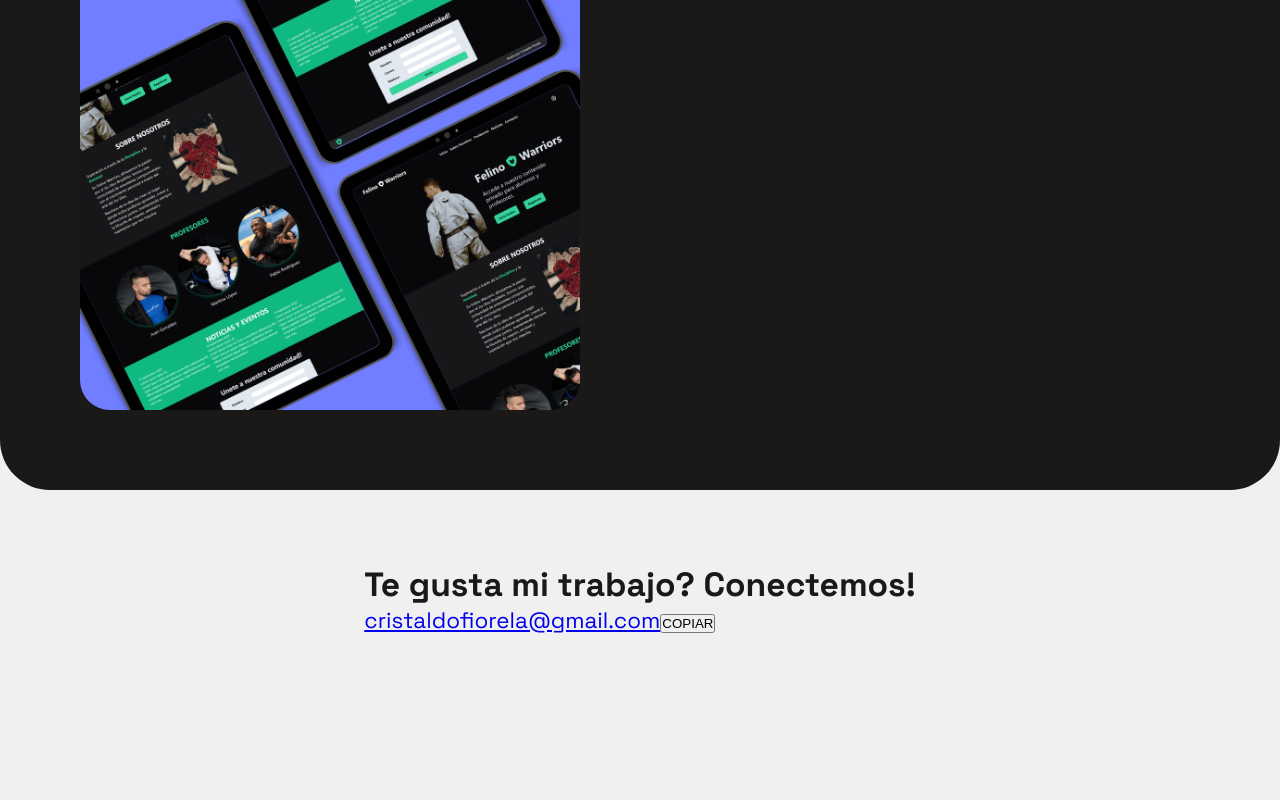
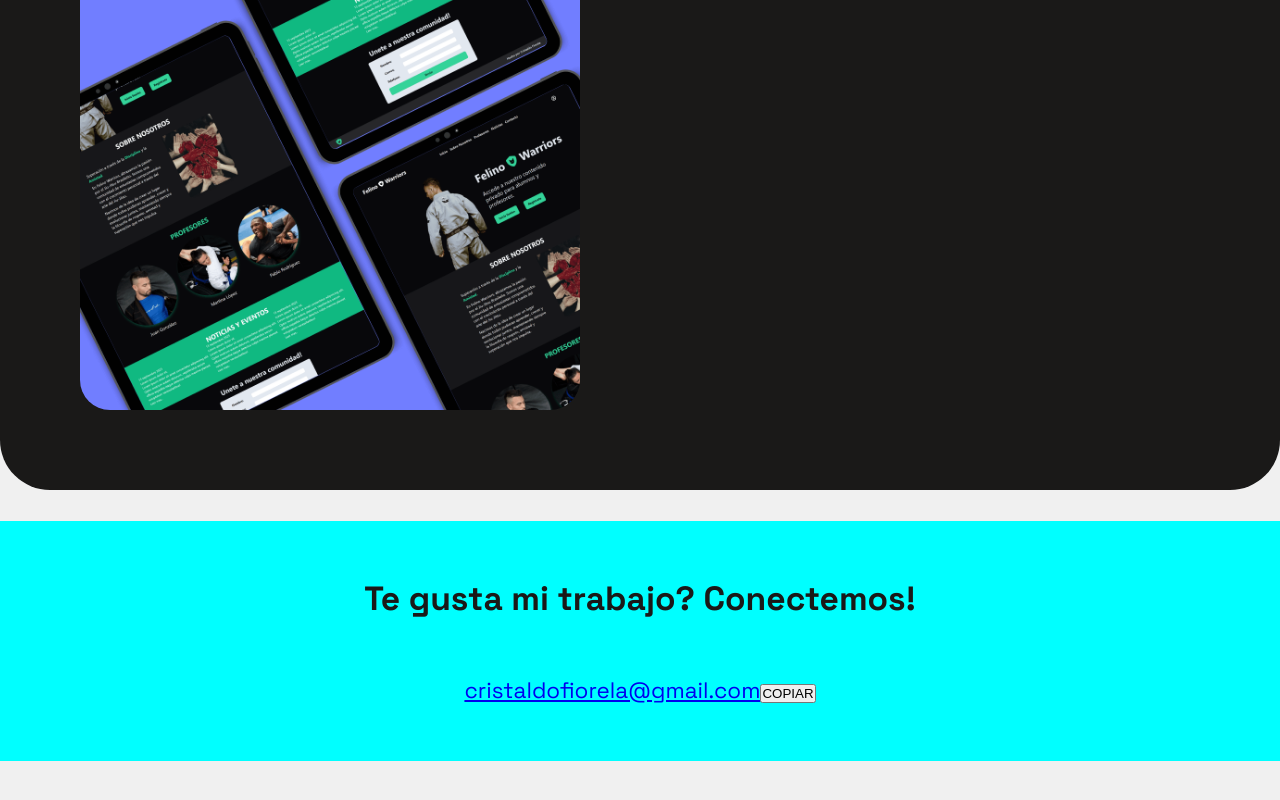
Before and after one commit to Cristaldo-Fiorela/portfolio2024, a React (Vite) app: page / in a window 1280 px wide. Shown: the part 3228-4028 px from the top of the page. Built offline with nearby package versions, Linux system fonts and the light colour scheme; some icons are missing; a web font is replaced by a local one.

Commit message:
flexbox inicial del contenedor de contacto

```diff
--- a/src/index.css
+++ b/src/index.css
@@ -338,6 +338,16 @@ footer div#social-container {
   width: 100%;
 }
 
+footer section#contact-container {
+  align-items: center;
+  background-color: aqua;
+  display: flex;
+  flex-direction: column;
+  height: 60%;
+  justify-content: space-evenly;
+  width: 100%;
+}
+
 /* ANIMACION */
 
 @keyframes rotate {
```
